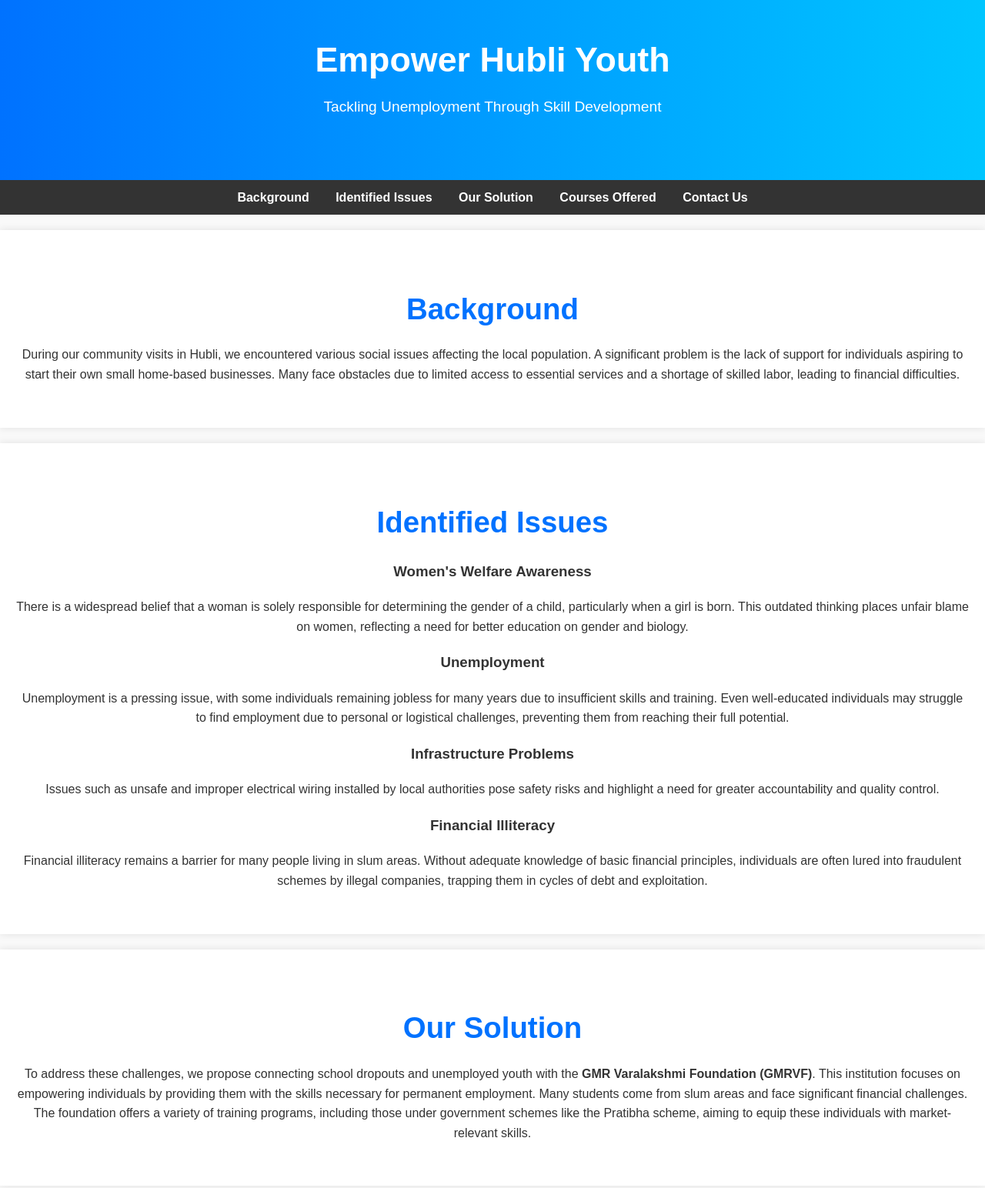
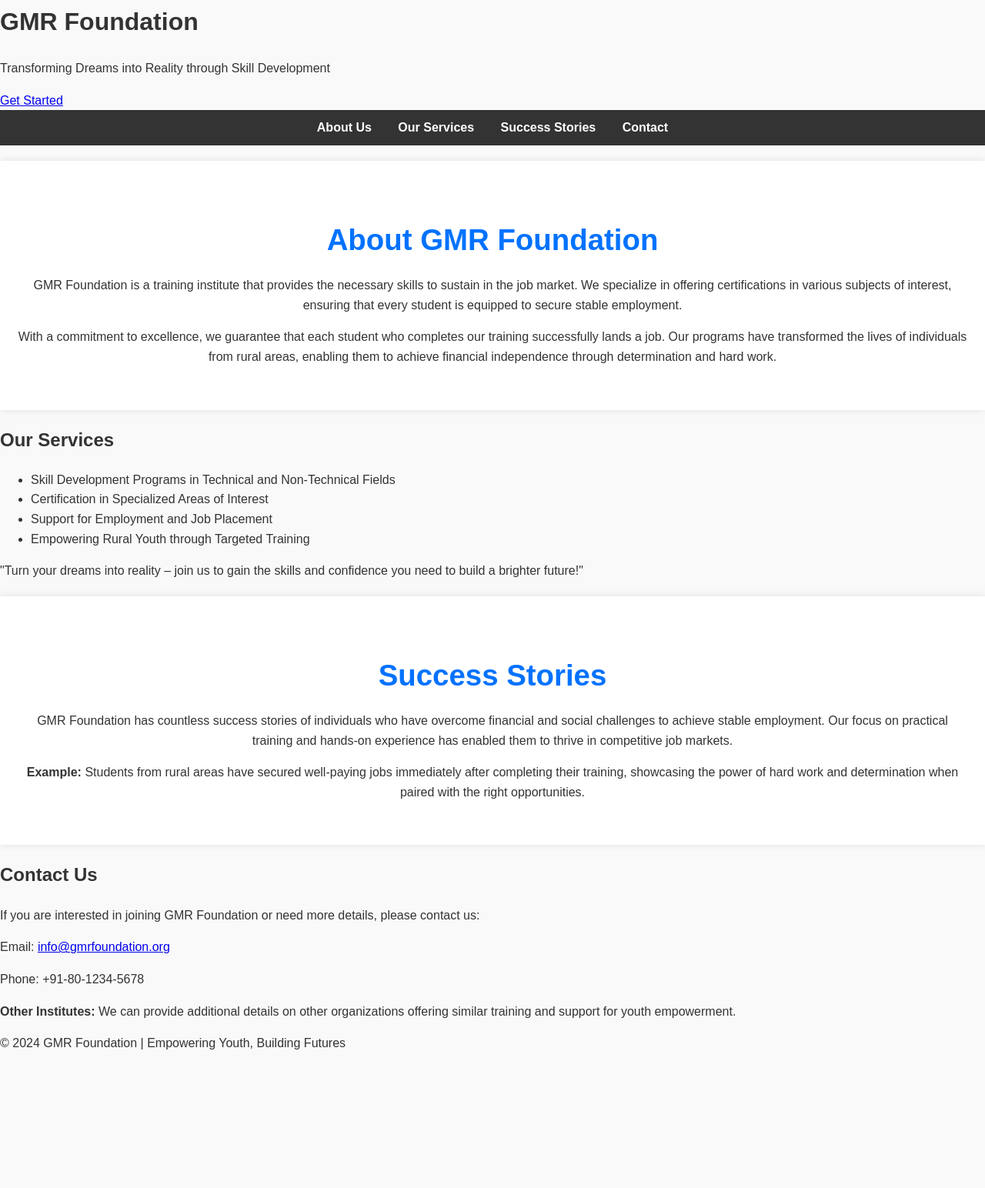
Before and after one commit to moondeity7/youth-empowerment, a plain HTML site: page index.html in a window 1280 px wide. Shown: the part 18-1562 px from the top of the page at 77% size. After the commit the page ends 1403 px from the top, so only its background shows below. Drawn offline with Linux system fonts and the light colour scheme.

Commit message:
Update index.html

```diff
--- a/index.html
+++ b/index.html
@@ -3,101 +3,88 @@
 <head>
     <meta charset="UTF-8">
     <meta name="viewport" content="width=device-width, initial-scale=1.0">
-    <title>Empower Hubli Youth</title>
+    <title>GMR Foundation - Empowering Youth</title>
     <link rel="stylesheet" href="styles.css">
 </head>
 <body>
-    <header class="banner">
-        <h1>Empower Hubli Youth</h1>
-        <p>Tackling Unemployment Through Skill Development</p>
+    <!-- Hero Section -->
+    <header class="hero">
+        <div class="overlay">
+            <h1>GMR Foundation</h1>
+            <p>Transforming Dreams into Reality through Skill Development</p>
+            <a href="#contact" class="cta-btn">Get Started</a>
+        </div>
     </header>
 
+    <!-- Navigation -->
     <nav>
         <ul>
-            <li><a href="#background">Background</a></li>
-            <li><a href="#issues">Identified Issues</a></li>
-            <li><a href="#solution">Our Solution</a></li>
-            <li><a href="#courses">Courses Offered</a></li>
-            <li><a href="#contact">Contact Us</a></li>
+            <li><a href="#about">About Us</a></li>
+            <li><a href="#services">Our Services</a></li>
+            <li><a href="#success">Success Stories</a></li>
+            <li><a href="#contact">Contact</a></li>
         </ul>
     </nav>
 
-    <section id="background" class="section">
+    <!-- About Section -->
+    <section id="about" class="section">
         <div class="container">
-            <h2>Background</h2>
+            <h2>About GMR Foundation</h2>
             <p>
-                During our community visits in Hubli, we encountered various social issues affecting the local population. A significant problem is the lack of support for individuals aspiring to start their own small home-based businesses. Many face obstacles due to limited access to essential services and a shortage of skilled labor, leading to financial difficulties.
+                GMR Foundation is a training institute that provides the necessary skills to sustain in the job market. We specialize in offering certifications in various subjects of interest, ensuring that every student is equipped to secure stable employment.
+            </p>
+            <p>
+                With a commitment to excellence, we guarantee that each student who completes our training successfully lands a job. Our programs have transformed the lives of individuals from rural areas, enabling them to achieve financial independence through determination and hard work.
             </p>
         </div>
     </section>
 
-    <section id="issues" class="section">
+    <!-- Services Section -->
+    <section id="services" class="section-alt">
         <div class="container">
-            <h2>Identified Issues</h2>
+            <h2>Our Services</h2>
             <ul>
-                <li>
-                    <h3>Women's Welfare Awareness</h3>
-                    <p>
-                        There is a widespread belief that a woman is solely responsible for determining the gender of a child, particularly when a girl is born. This outdated thinking places unfair blame on women, reflecting a need for better education on gender and biology.
-                    </p>
-                </li>
-                <li>
-                    <h3>Unemployment</h3>
-                    <p>
-                        Unemployment is a pressing issue, with some individuals remaining jobless for many years due to insufficient skills and training. Even well-educated individuals may struggle to find employment due to personal or logistical challenges, preventing them from reaching their full potential.
-                    </p>
-                </li>
-                <li>
-                    <h3>Infrastructure Problems</h3>
-                    <p>
-                        Issues such as unsafe and improper electrical wiring installed by local authorities pose safety risks and highlight a need for greater accountability and quality control.
-                    </p>
-                </li>
-                <li>
-                    <h3>Financial Illiteracy</h3>
-                    <p>
-                        Financial illiteracy remains a barrier for many people living in slum areas. Without adequate knowledge of basic financial principles, individuals are often lured into fraudulent schemes by illegal companies, trapping them in cycles of debt and exploitation.
-                    </p>
-                </li>
+                <li>Skill Development Programs in Technical and Non-Technical Fields</li>
+                <li>Certification in Specialized Areas of Interest</li>
+                <li>Support for Employment and Job Placement</li>
+                <li>Empowering Rural Youth through Targeted Training</li>
             </ul>
-        </div>
-    </section>
-
-    <section id="solution" class="section">
-        <div class="container">
-            <h2>Our Solution</h2>
-            <p>
-                To address these challenges, we propose connecting school dropouts and unemployed youth with the <strong>GMR Varalakshmi Foundation (GMRVF)</strong>. This institution focuses on empowering individuals by providing them with the skills necessary for permanent employment. Many students come from slum areas and face significant financial challenges. The foundation offers a variety of training programs, including those under government schemes like the Pratibha scheme, aiming to equip these individuals with market-relevant skills.
+            <p class="quote">
+                "Turn your dreams into reality – join us to gain the skills and confidence you need to build a brighter future!"
             </p>
         </div>
     </section>
 
-    <section id="courses" class="section">
+    <!-- Success Stories Section -->
+    <section id="success" class="section">
         <div class="container">
-            <h2>Courses Offered</h2>
-            <p>GMRVF offers a range of courses tailored for school dropouts and unemployed youth:</p>
-            <ul>
-                <li>Basic Computer Training</li>
-            </ul>
+            <h2>Success Stories</h2>
+            <p>
+                GMR Foundation has countless success stories of individuals who have overcome financial and social challenges to achieve stable employment. Our focus on practical training and hands-on experience has enabled them to thrive in competitive job markets.
+            </p>
+            <p>
+                <strong>Example:</strong> Students from rural areas have secured well-paying jobs immediately after completing their training, showcasing the power of hard work and determination when paired with the right opportunities.
+            </p>
         </div>
     </section>
 
-    <section id="contact" class="section">
+    <!-- Contact Section -->
+    <section id="contact" class="section-alt">
         <div class="container">
             <h2>Contact Us</h2>
-            <p>If you or someone you know could benefit from these programs, please reach out:</p>
-            <p>Email: info@gmrvf.org</p>
+            <p>If you are interested in joining GMR Foundation or need more details, please contact us:</p>
+            <p>Email: <a href="mailto:info@gmrfoundation.org">info@gmrfoundation.org</a></p>
             <p>Phone: +91-80-1234-5678</p>
-            <p>Address: GMR Varalakshmi Foundation, Hubli Center, Karnataka, India</p>
+            <p>
+                <strong>Other Institutes:</strong> We can provide additional details on other organizations offering similar training and support for youth empowerment.
+            </p>
         </div>
     </section>
 
+    <!-- Footer -->
     <footer>
         <div class="container">
-            <p>&copy; 2024 Empower Hubli Youth Initiative</p>
-            <div class="social-icons">
-                <a href="#">Facebook</a> | <a href="#">LinkedIn</a>
-            </div>
+            <p>&copy; 2024 GMR Foundation | Empowering Youth, Building Futures</p>
         </div>
     </footer>
 </body>
```
